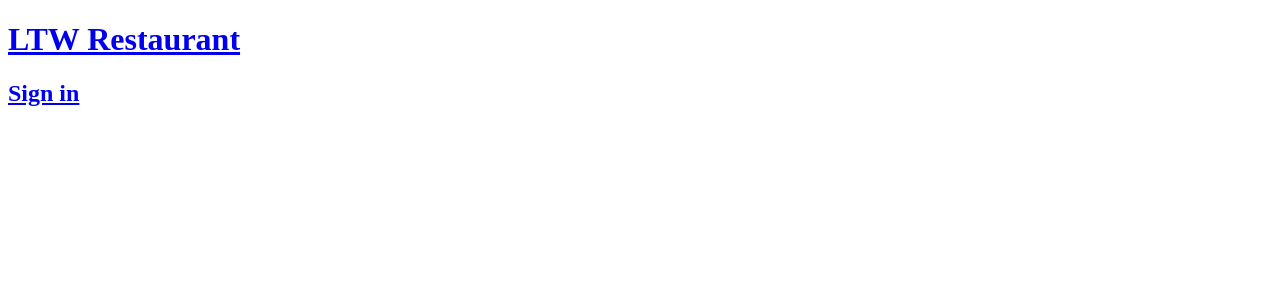
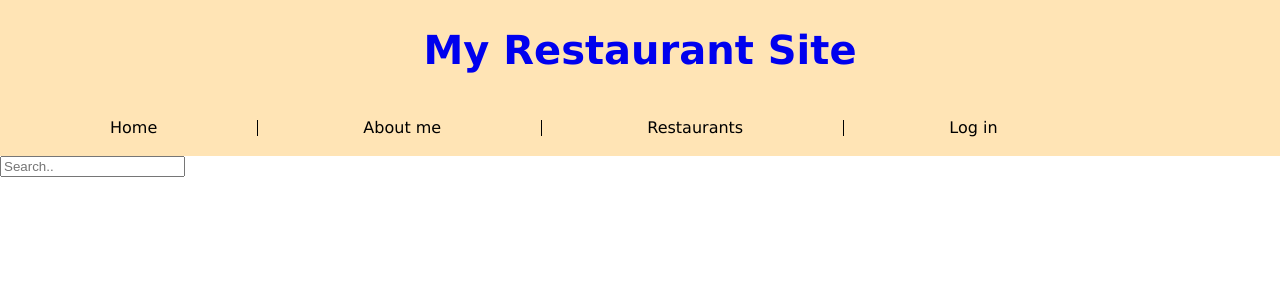
Before and after one commit to jazzchipc/LTW-FEUP, a PHP site: page / in a window 1280 px wide. Shown: the top 300 px of the page. Run offline with PHP 8.4, Linux system fonts and the light colour scheme.

Commit message:
Added search box -> not fully working restructured

```diff
--- a/website/database/connection.php
+++ b/website/database/connection.php
@@ -2,7 +2,7 @@
 
 <?php
   try {
-     $dbh = new PDO('sqlite:sqlite/db');
+     $dbh = new PDO('sqlite:'.__DIR__.'/sqlite/db');
      $dbh->setAttribute(PDO::ATTR_DEFAULT_FETCH_MODE, PDO::FETCH_ASSOC);  # o array é indexado pelo NOME da coluna
      $dbh->setAttribute(PDO::ATTR_ERRMODE, PDO::ERRMODE_EXCEPTION);       # permite que um erro seja detetado
   } catch (PDOException $e) {
--- a/website/database/restaurants.php
+++ b/website/database/restaurants.php
@@ -1,6 +1,4 @@
 <?php
-
-     include('connection.php');
 
     function getRestaurantsByName($dbh, $name){
         $stmt = $dbh->prepare('SELECT Restaurant.restaurant_name FROM Restaurant WHERE Restaurant.restaurant_name = ?');
--- a/website/index.php
+++ b/website/index.php
@@ -1,9 +1,4 @@
 <?php
-  include('templates/html_header.html');
+  include('templates/header.php');
+  include('templates/footer.php');
 ?>
-
-<h2><a href="registration.php">Sign in</a></h2>
-
-<?php
-  include('templates/html_footer.html');
-?>
--- a/website/registration.php
+++ b/website/registration_user.php
@@ -1,6 +1,4 @@
-<?php
-
-include('templates/html_header.html'); ?>
+<?php include ('templates/header.php'); ?>
 
 <h2>Register</h2>
 
@@ -15,6 +13,6 @@ include('templates/html_header.html'); ?>
 
 <?php
 
-include('templates/html_footer.html');
+include('templates/footer.php');
 
 ?>
--- /dev/null
+++ b/website/resources/css/style.css
@@ -0,0 +1,166 @@
+
+body{
+    font-family: "Lucida Sans Unicode", "Lucida Grande", sans-serif;
+}
+
+header{
+    background-color: moccasin;
+    padding: 30px;
+
+}
+
+/* Title */
+h1 a{
+    text-decoration: none;
+    font-weight: bold;
+    font-size: 40px;
+}
+
+h1{
+    text-align: center;
+}
+
+/* Menu bar */
+ul{
+    background-color: moccasin;
+    list-style-position: none;
+    padding: 10px;
+}
+
+.menu ul li{
+    display: inline-block;
+    border-right: 1px solid black;
+    padding: 0 100px;
+    margin: 10px 0;
+}
+
+.menu ul li:last-child{
+    border-right: 1px solid moccasin;
+}
+
+.menu ul li a{
+    color: black;
+    text-decoration: none;
+}
+
+
+
+
+/**
+ * HEADER
+ */
+/*
+#header{
+    background-color: grey;
+    color: white;
+
+    font-weight: bold;
+    padding: 30px;
+}
+
+h1{
+    font-size: 30px;
+}*/
+
+/*paragraph*/
+/*
+h2:before{content: '\A';}
+
+h2{
+    white-space: pre;
+    font-size: 25px;
+}
+*/
+
+
+/**
+ * HTML
+ */
+/*
+html{
+    margin-left: 24%;
+    margin-right: 24%;
+    background-color: rgb(221, 221, 255);
+    font-family: Arial, Helvetica, sans-serif;
+}*/
+
+/**
+* BODY
+*/
+/*
+body{
+    background-color: white;
+}*/
+
+
+/**
+*   MENU
+*/
+/*
+#menu ul li{
+    display: inline-block;
+    border-left: 1px solid white;
+    padding: 0 10px;
+    margin: 10px 0;
+}
+
+#menu ul li:first-child{
+    border-left: 0px;
+}
+
+#menu a{
+    text-decoration: none;
+    color: white;
+
+}
+
+#menu {
+    background-color: darkred;
+    text-align: left;
+}*/
+
+
+/**
+* CONTENT
+*/
+/*#content{
+    padding: 0 4 0px;
+}
+
+h3{
+    font-weight: bold;
+    font-size: 25px;
+    padding: 6 4 6px;
+}
+
+img{
+    float: left;
+    padding: 10px;
+}
+
+#content .introduction{
+    font-style: italic;
+}
+
+#content  a{
+    text-decoration: none;
+}
+
+p{
+    padding: 1rem;
+}
+
+#content ul li{
+    display: inline-block;
+    padding: 0 15px;
+}
+
+#content ul li a{
+    background-color: darkslategrey;
+    color: white;
+}
+
+#content .news-item{
+    padding: 10px;
+    border-bottom: 1px solid black;
+}*/
--- /dev/null
+++ b/website/templates/footer.php
@@ -0,0 +1,2 @@
+  </body>
+</html>
--- /dev/null
+++ b/website/templates/header.php
@@ -0,0 +1,25 @@
+<!DOCTYPE html>
+<html>
+  <head>
+    <title>My Restaurant Site</title>
+    <meta charset="utf-8">
+    <link rel="stylesheet" href="resources/css/reset.css">
+    <link rel="stylesheet" href="resources/css/style.css">
+  </head>
+  <body>
+    <header>
+      <h1><a href="index.php">My Restaurant Site</a></h1>
+    </header>
+
+    <div class="menu" >
+      <ul>
+        <li>Home</li>
+        <li>About me</li>
+        <li>Restaurants</li>
+        <li><a href="registration_user.php">Log in</a></li>
+      </ul>
+    </div>
+
+  <form action="show_users.php" method="post">
+      <input name="username" type="text" placeholder="Search..">
+  </form>
--- /dev/null
+++ b/website/templates/user.php
@@ -0,0 +1,5 @@
+<section id="users">
+  <article>
+    <h2><?=$user['user_name']?></h2>
+  </article>
+</section>
--- /dev/null
+++ b/website/templates/users.php
@@ -0,0 +1,6 @@
+<section id="users">
+  <?php foreach ($users as $user) { ?>
+  <article>
+    <h2><?=$user['user_name']?></h2>
+  </article>
+</section>
```
Also changed, not shown: website/database/add_user.php (+16 -11 lines), website/database/user.php (+11 -1 lines), website/show_users.php (+13 -16 lines), Exemplos/organized_posts_restivo/blog.db, website/show_restaurants.php (added), 1 other file.
